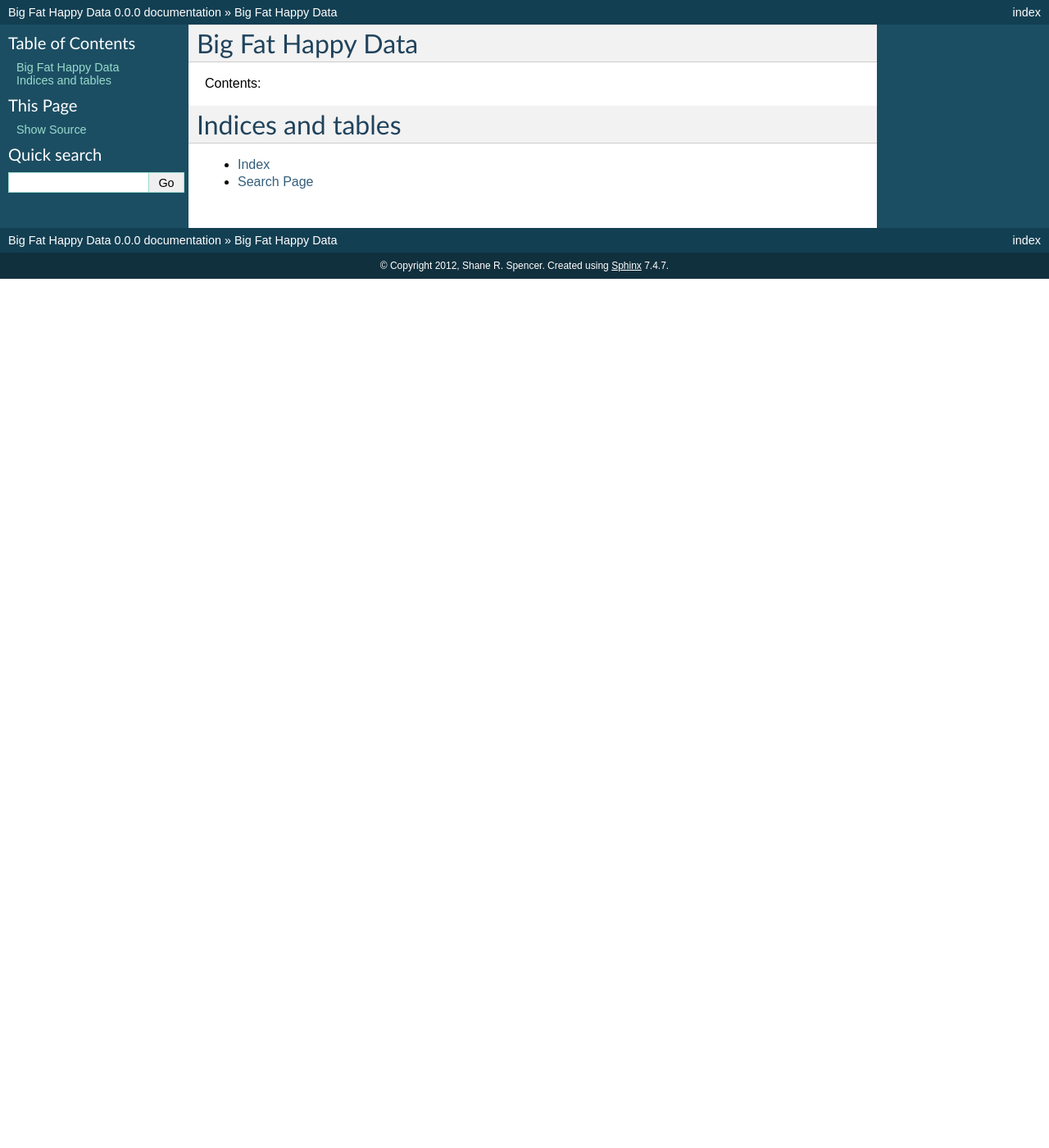
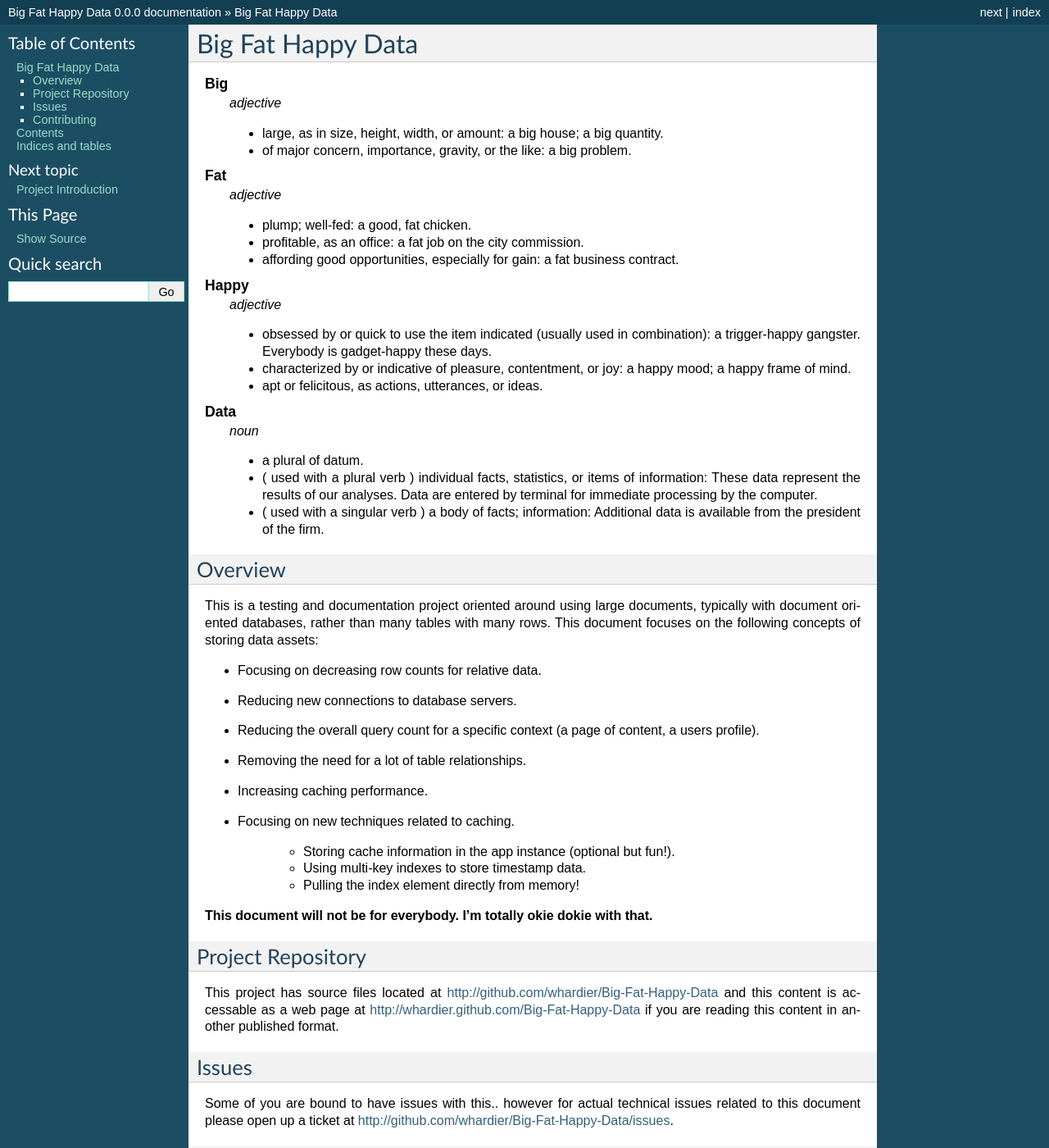
Before and after one commit to whardier/Big-Fat-Happy-Data, a Sphinx documentation site: the page built from source/index.rst, in a window 1280 px wide and 1400 px high. Shown: the whole window at 82% size. Built offline with Sphinx 7.4.7, drawn with Linux system fonts in a browser that asks for light colours; some of the changed text lies outside the part shown.

```diff
--- a/source/index.rst
+++ b/source/index.rst
@@ -6,10 +6,109 @@
 Big Fat Happy Data
 ==================
 
-Contents:
+.. glossary::
+
+   Big
+      *adjective*
+
+      - large, as in size, height, width, or amount: a big house; a big
+        quantity.
+
+      - of major concern, importance, gravity, or the like: a big problem.
+
+   Fat
+      *adjective*
+
+      - plump; well-fed: a good, fat chicken.
+
+      - profitable, as an office: a fat job on the city commission.
+
+      - affording good opportunities, especially for gain: a fat business
+        contract.
+
+   Happy
+      *adjective*
+
+      - obsessed by or quick to use the item indicated (usually used in
+        combination): a trigger-happy gangster. Everybody is gadget-happy these
+        days.
+
+      - characterized by or indicative of pleasure, contentment, or joy: a happy
+        mood; a happy frame of mind.
+
+      - apt or felicitous, as actions, utterances, or ideas.
+
+   Data
+      *noun*
+
+      - a plural of datum.
+
+      - ( used with a plural verb ) individual facts, statistics, or items of
+        information: These data represent the results of our analyses. Data are
+        entered by terminal for immediate processing by the computer.
+
+      - ( used with a singular verb ) a body of facts; information: Additional
+        data is available from the president of the firm.
+
+Overview
+--------
+
+This is a testing and documentation project oriented around using large
+documents, typically with document oriented databases, rather than many tables
+with many rows.  This document focuses on the following concepts of storing data
+assets:
+
+- Focusing on decreasing row counts for relative data.
+
+- Reducing new connections to database servers.
+
+- Reducing the overall query count for a
+  specific context (a page of content, a users profile).
+
+- Removing the need for a lot of table relationships.
+
+- Increasing caching performance.
+
+- Focusing on new techniques related to caching.
+
+    - Storing cache information in the app instance (optional but fun!).
+
+    - Using multi-key indexes to store timestamp data.
+
+    - Pulling the index element directly from memory!
+
+**This document will not be for everybody.  I'm totally okie dokie with that.**
+
+Project Repository
+------------------
+
+This project has source files
+located at `http://github.com/whardier/Big-Fat-Happy-Data
+<http://github.com/whardier/Big-Fat-Happy-Data>`_ and this content is accessable
+as a web page at `http://whardier.github.com/Big-Fat-Happy-Data
+<http://whardier.github.com/Big-Fat-Happy-Data>`_ if you are reading this
+content in another published format.
+
+Issues
+------
+
+Some of you are bound to have issues with this.. however for actual technical
+issues related to this document please open up a ticket at
+`http://github.com/whardier/Big-Fat-Happy-Data/issues
+<http://github.com/whardier/Big-Fat-Happy-Data/issues>`_.
+
+Contributing
+------------
+
+I'm more than happy to accept github pull requests!
+
+Contents
+========
 
 .. toctree::
-   :maxdepth: 2
+   :maxdepth: 3
+
+   intro
 
 Indices and tables
 ==================
```
Also changed, not shown: source/intro.rst (added, +138 -0 lines), 1 other file.
